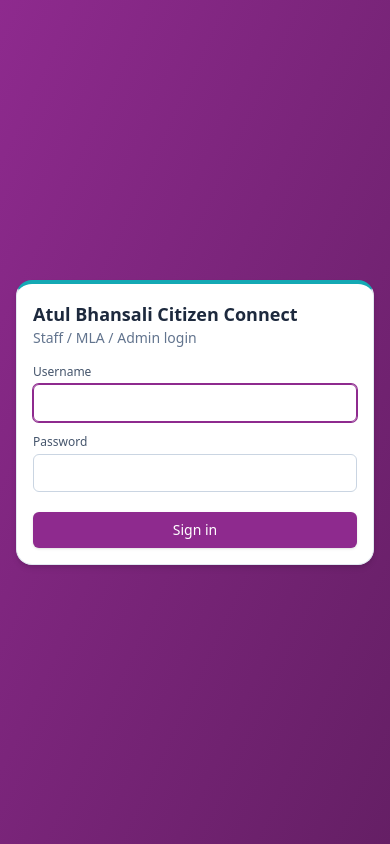
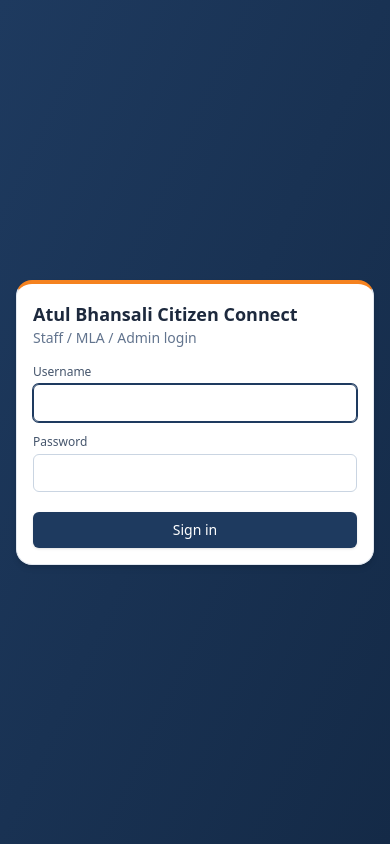
Before and after one commit to amitmathur90/atul-bhansali, a React (Vite) app in the folder admin-portal/: page /login in a window 390 px wide. Built offline with nearby package versions, Linux system fonts and the light colour scheme; no server answers; what @abc/shared would draw is missing.

Commit message:
Fix admin portal brand colors — tokens were still purple/teal
The brand-navy/brand-saffron CSS tokens were left over from an earlier
theme pivot and never updated to the navy/orange branding used
everywhere else (mobile app, dashboard mockup). Corrected to actual
navy blue and orange values.

```diff
--- a/admin-portal/src/index.css
+++ b/admin-portal/src/index.css
@@ -1,10 +1,10 @@
 @import "tailwindcss";
 
 @theme {
-  --color-brand-navy: #8e2a8e;
-  --color-brand-navy-dark: #651f65;
-  --color-brand-saffron: #14a9b4;
-  --color-brand-saffron-dark: #0e7e87;
+  --color-brand-navy: #1e3a5f;
+  --color-brand-navy-dark: #142a47;
+  --color-brand-saffron: #f5821f;
+  --color-brand-saffron-dark: #c25e00;
   --radius-lg: 1rem;
   --radius-xl: 1.25rem;
 }
```
